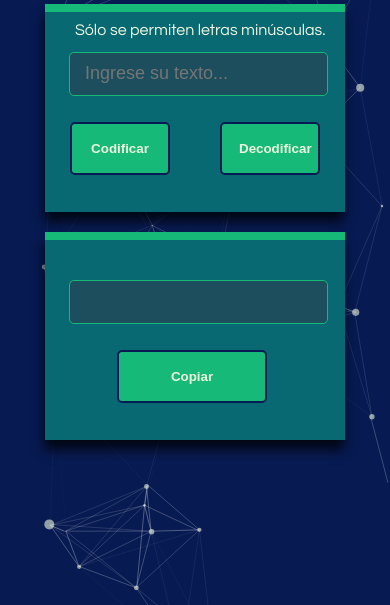
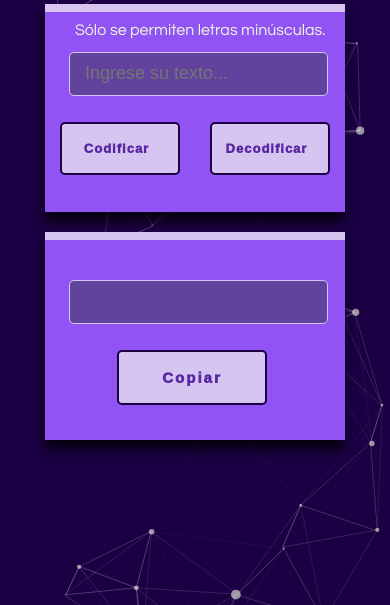
Before and after one commit to OviedoF/CODIFICADITO, a website: page src/index.html in a window 390 px wide. Shown: the part 59-664 px from the top of the page. Drawn offline with Linux system fonts and the light colour scheme.

Commit message:
Version 1.1

```diff
--- a/src/js/appParticles.js
+++ b/src/js/appParticles.js
@@ -16,7 +16,7 @@ particlesJS('particles-js',
   {
     "particles": {
       "number": {
-        "value": 70,
+        "value": 65,
         "density": {
           "enable": true,
           "value_area": 500
--- a/src/js/main.js
+++ b/src/js/main.js
@@ -79,7 +79,7 @@ const aumentarLabel = (e) => {
 
 const validar = (e) => {
 
-    const exp = /[^a-z]/g;
+    const exp = /[^a-z\s!]/g;
 
     if(exp.test(e.target.value)) {
         e.target.classList.add('incorrect');
--- a/src/sass/styles.scss
+++ b/src/sass/styles.scss
@@ -6,12 +6,22 @@ body, html, div, main, p {
 }
 
 :root {
-    --background-color: #071A52;
-    --rectangle-color: #086972;
-    --border-color: #17B978;
+    --background-color: #1b0044;
+    --rectangle-color: #9153f4;
+    --border-color: #d6c5f0;
     --input-color: rgba(51, 53, 73, 0.5);
     --text-color: #EFF6E0;
     --fine-color: #A7FF83;
+}
+
+
+
+@mixin pinkColors {
+    --background-color: #200f21;
+    --rectangle-color: #5a3d5c;
+    --border-color: #f638dc;
+    --input-color: rgba(51, 53, 73, 0.5);
+    --text-color: #EFF6E0;
 }
 
 body {
@@ -91,8 +101,10 @@ main {
                     border: 2px solid var(--background-color);
                     border-radius: 5px;
                     padding: 17px;
-                    color: var(--text-color);
-                    font-weight: 600;
+                    color: #5727a3;
+                    font-weight: 1000;
+                    letter-spacing: 2px;
+                    font-size: 15px;
                     cursor: pointer;
                     width: 150px;
                 }
@@ -192,8 +204,11 @@ main {
             justify-content: space-around;
             button {
                 margin-left: 0;
-                width: 100px;
+                width: 120px;
                 text-align: center;
+                padding-left: 10px;
+                letter-spacing: 1px;
+                font-size: 13px;
             }
         }
        width: 300px;
@@ -240,8 +255,13 @@ footer {
 
 @media only screen and (max-width: 600px) {
     footer {
-        font-size: 16px;
+        font-size: 12px;
         left: -30px;
+    }
+
+    .pop-up {
+        position: absolute;
+        bottom: 200px !important;
     }
  }
 
```
Also changed, not shown: src/css/styles.css, 1 other file.
